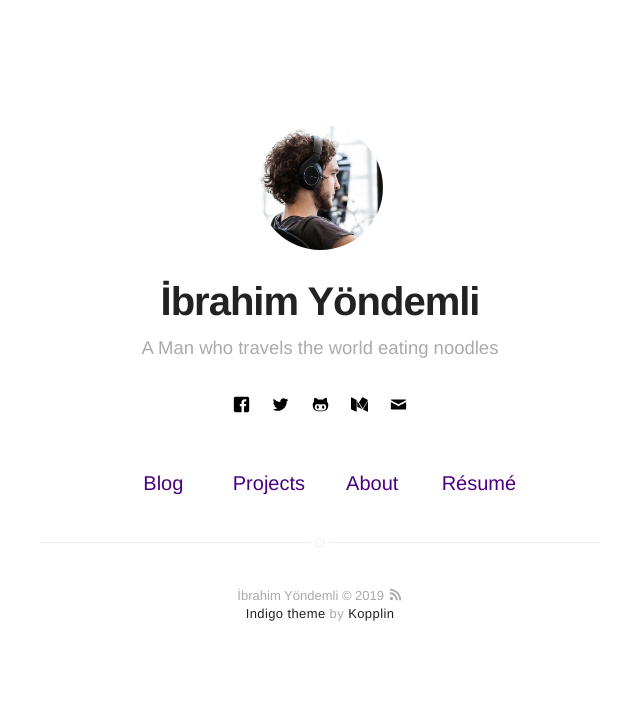
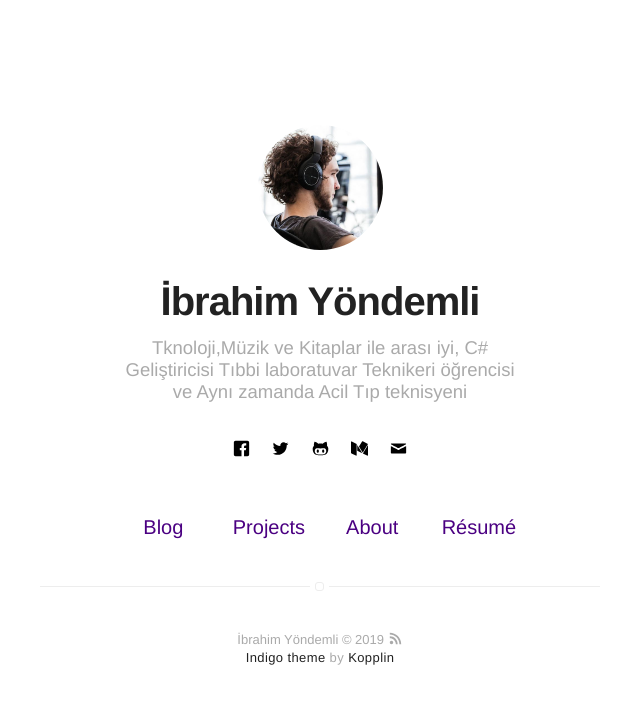
Before and after one commit to ket0x4/caticer.github.io, a Jekyll site: the page built from index.html, in a window 1280 px wide. Shown: the top 704 px of the page, without its empty margins (320-960 px from the left). Built offline with Jekyll 4.4.1, drawn with Linux system fonts in a browser that asks for light colours.

Commit message:
Update _config.yml

```diff
--- a/_config.yml
+++ b/_config.yml
@@ -1,6 +1,6 @@
 # main text of home
 name: İbrahim Yöndemli
-bio: A Man who travels the world eating noodles
+bio: Tknoloji,Müzik ve Kitaplar ile arası iyi, C# Geliştiricisi Tıbbi laboratuvar Teknikeri öğrencisi ve Aynı zamanda Acil Tıp teknisyeni
 
 # twitter summary info
 description: A blog about technology and stuff related
```
